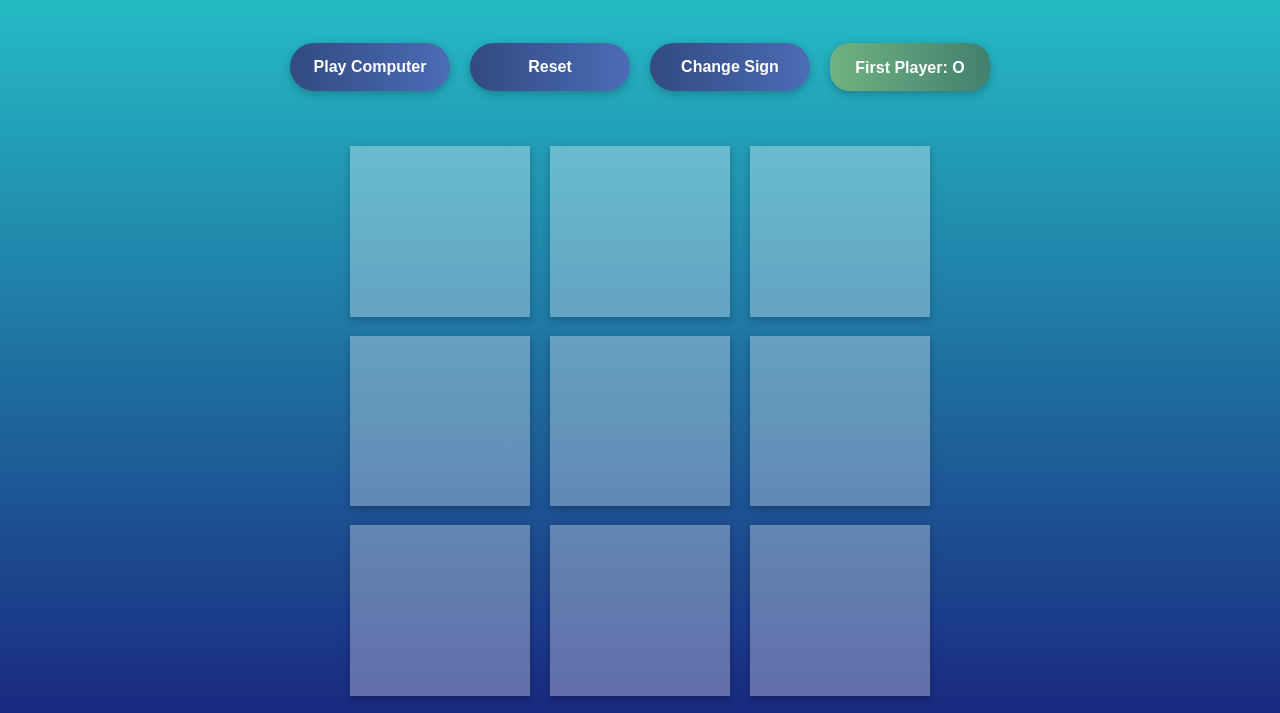
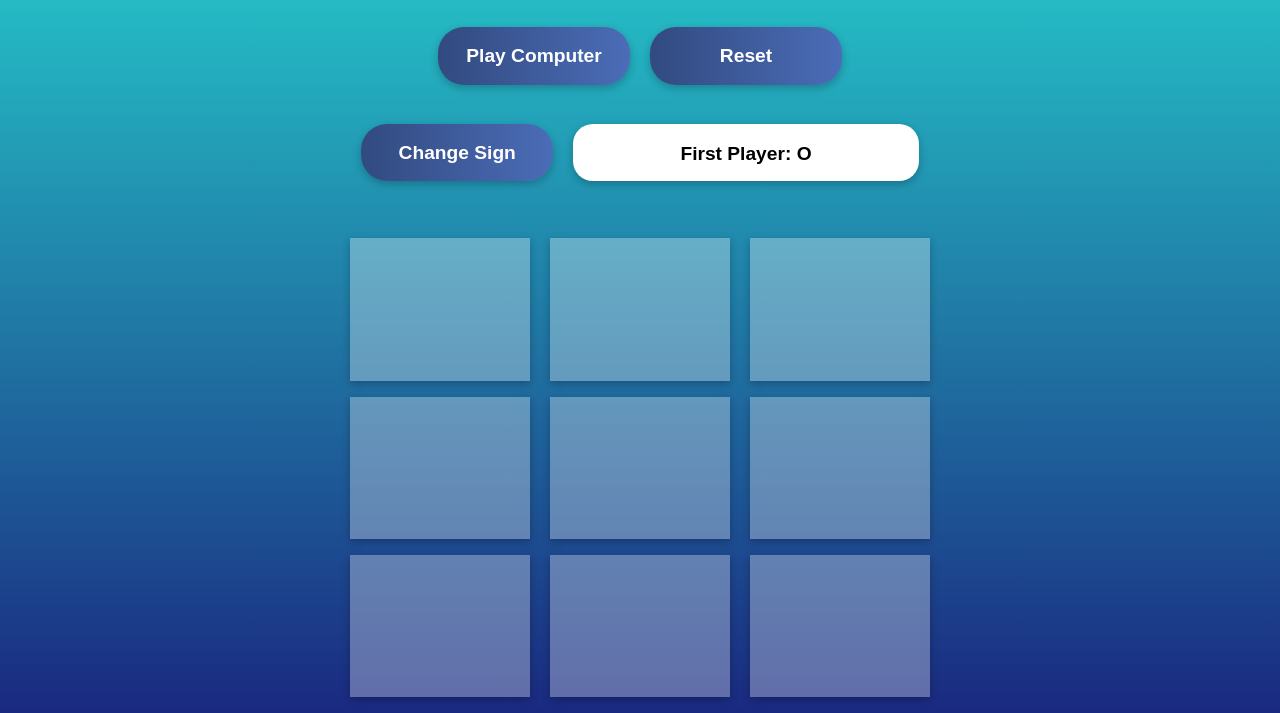
Before and after one commit to MarekRykaczewski/tic-tac-toe, a plain HTML site: page index.html in a window 1280 px wide. Shown: the part 103-816 px from the top of the page. Drawn offline with Linux system fonts and the light colour scheme.

Commit message:
update styles.css

```diff
--- a/styles.css
+++ b/styles.css
@@ -65,6 +65,7 @@ h1 {
     gap: 20px;
     justify-content: center;
     align-items: center;
+    width: 600px;
 }
 
 #current-sign.disabled {
@@ -78,7 +79,7 @@ h1 {
 
 #menu button {
     color: white;
-    font-size: 1em;
+    font-size: 1.2em;
     font-weight: bold;
     font-family: Arial, Helvetica, sans-serif;
     border-radius: 26px;
@@ -101,22 +102,18 @@ h1 {
 }
 
 #current-sign {
-    color: white;
-    font-size: 1em;
+    color: black;
+    font-size: 1.2em;
     font-weight: bold;
     font-family: Arial, Helvetica, sans-serif;
-    background: #134E5E;  /* fallback for old browsers */
-    background: -webkit-linear-gradient(to right, #71B280, #134E5E);  /* Chrome 10-25, Safari 5.1-6 */
-    background: linear-gradient(to right, #71B280, #134E5E); /* W3C, IE 10+/ Edge, Firefox 16+, Chrome 26+, Opera 12+, Safari 7+ */
-    background-size: 200%;
-    background-position: 0%;
+    background-color: white;
     border: 0;
     transition: 0.3s;
     height: 3em;
-    width: 10em;
+    width: 18em;
     border-radius: 20px;
     text-align: center;
-    line-height: 50px;
+    line-height: 60px;
     box-shadow: rgba(0, 0, 0, 0.24) 0px 3px 8px;
 }
 
```
